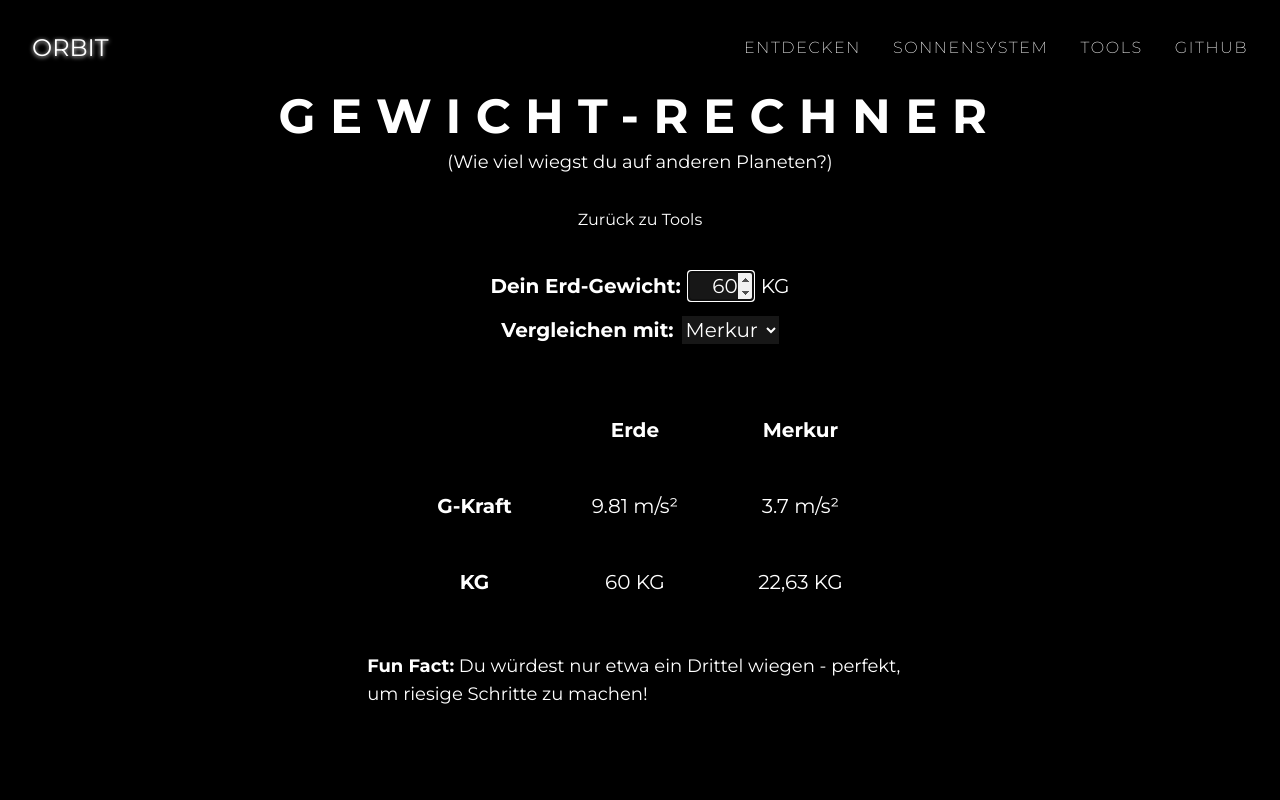
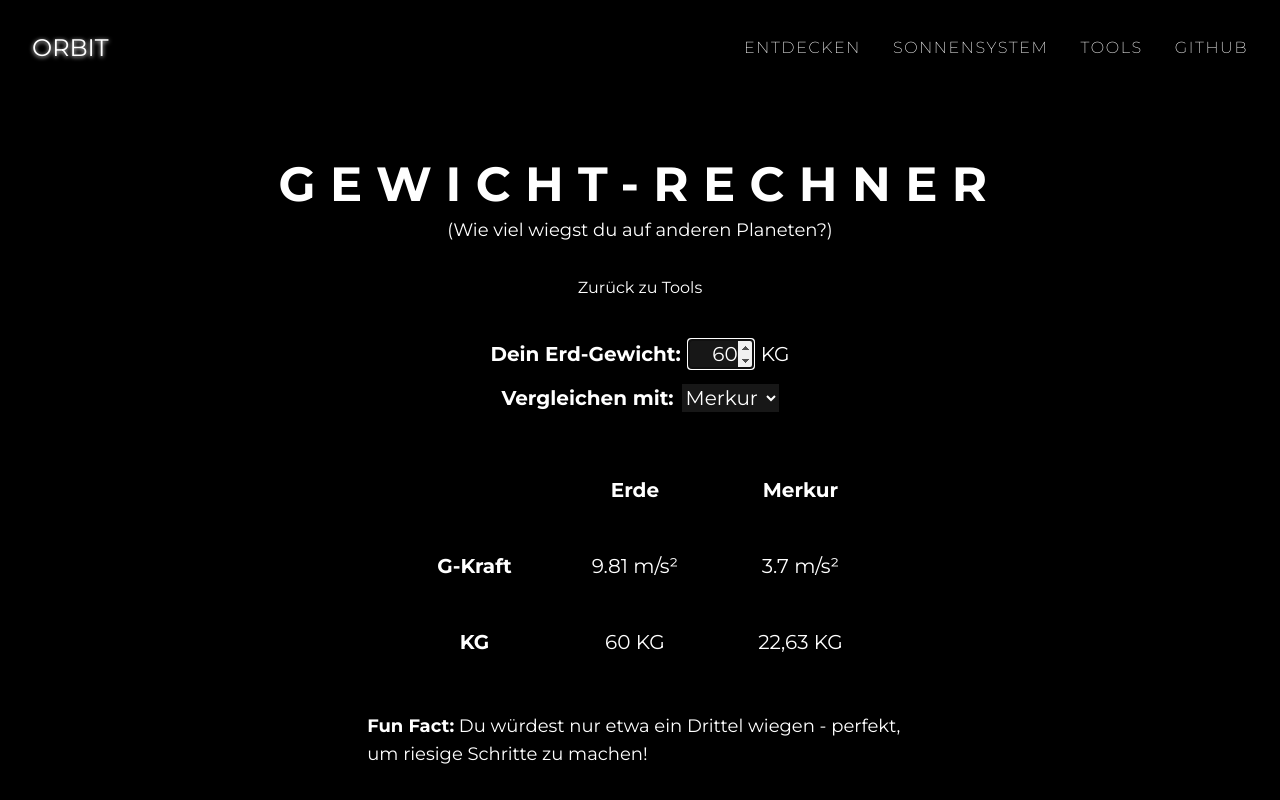
Before and after one commit to zeroequalsone/orbit, a Next.js app: page /tools/weight-calculator in a window 1280 px wide. Shown: the top 800 px of the page. Built offline with nearby package versions, Linux system fonts and the light colour scheme.

Commit message:
refactor(weight-calculator): extract WeightCalculatorControls

```diff
--- /dev/null
+++ b/app/components/weight-calculator/WeightCalculatorControls.tsx
@@ -0,0 +1,54 @@
+import { planets } from "@/data/planets";
+
+type WeightCalculatorControlsProps = {
+  earthWeight: number;
+  onEarthWeightChange: (weight: number) => void;
+  onPlanetChange: (selectedPlanetId: number) => void;
+};
+
+export default function WeightCalculatorControls({
+  earthWeight,
+  onEarthWeightChange,
+  onPlanetChange,
+}: WeightCalculatorControlsProps) {
+  return (
+    <div className="flex flex-col items-center gap-4 text-xl">
+      <div className="flex gap-2 text-xl">
+        <label htmlFor="earthWeight">
+          <b>Dein Erd-Gewicht:</b>
+        </label>
+        <input
+          className="w-16 text-right bg-neutral-900"
+          type="number"
+          id="earthWeight"
+          value={earthWeight}
+          onChange={(e) => onEarthWeightChange(Number(e.target.value))}
+          min={0}
+          max={999}
+          step={0.5}
+          autoFocus
+        />
+        KG
+      </div>
+      <div className="flex gap-2">
+        <label htmlFor="compareWith">
+          <b>Vergleichen mit:</b>
+        </label>
+        <select
+          className="bg-neutral-900"
+          id="compareWith"
+          onChange={(e) => onPlanetChange(Number(e.target.value))}
+        >
+          {planets.map(
+            (planet) =>
+              planet.id !== 0 && (
+                <option key={planet.id} value={planet.id}>
+                  {planet.name}
+                </option>
+              ),
+          )}
+        </select>
+      </div>
+    </div>
+  );
+}
--- a/app/tools/weight-calculator/page.tsx
+++ b/app/tools/weight-calculator/page.tsx
@@ -1,5 +1,6 @@
 "use client";
 
+import WeightCalculatorControls from "@/components/weight-calculator/WeightCalculatorControls";
 import WeightComparison from "@/components/weight-calculator/WeightComparison";
 import { planets } from "@/data/planets";
 import Link from "next/link";
@@ -7,71 +8,36 @@ import { useState } from "react";
 
 export default function WeightCalculator() {
   const [earthWeight, setEarthWeight] = useState<number>(60);
-  const [planetId, setPlanetId] = useState<number>(1);
-  const selectedPlanet = planets[planetId];
+  const [selectedPlanetId, setSelectedPlanetId] = useState<number>(1);
+  const selectedPlanet = planets.find(
+    (planet) => planet.id === selectedPlanetId,
+  );
 
   if (!selectedPlanet) throw new Error("Selected planet could not be found.");
 
   return (
     <section className="min-h-screen flex flex-col justify-center items-center">
-      <div className="flex flex-col gap-10 max-w-384">
+      <div className="flex flex-col p-40 gap-10 max-w-384">
+        <div className="flex flex-col items-center gap-8">
           <div className="flex flex-col items-center gap-2">
             <h1 className="text-5xl font-bold uppercase tracking-[0.3em]">
               Gewicht-Rechner
             </h1>
-          <div className="flex flex-col justify-center items-center gap-8">
             <h2 className="text-lg">
               (Wie viel wiegst du auf anderen Planeten?)
             </h2>
+          </div>
           <Link href={"/tools"}>Zurück zu Tools</Link>
         </div>
-        </div>
-        <div className="flex flex-col items-center gap-12">
-          <div className="flex flex-col items-center gap-4 text-xl">
-            <div className="flex gap-2 text-xl">
-              <label htmlFor="earthWeight">
-                <b>Dein Erd-Gewicht:</b>
-              </label>
-              <input
-                className="w-16 text-right bg-neutral-900"
-                type="number"
-                id="earthWeight"
-                value={earthWeight}
-                onChange={(e) => setEarthWeight(Number(e.target.value))}
-                min={0}
-                max={999}
-                step={0.5}
-                autoFocus
+        <WeightCalculatorControls
+          earthWeight={earthWeight}
+          onEarthWeightChange={setEarthWeight}
+          onPlanetChange={setSelectedPlanetId}
         />
-              KG
-            </div>
-            <div className="flex gap-2">
-              <label htmlFor="compareWith">
-                <b>Vergleichen mit:</b>
-              </label>
-              <select
-                className="bg-neutral-900"
-                id="compareWith"
-                onChange={(e) => setPlanetId(Number(e.target.value))}
-              >
-                {planets.map(
-                  (planet) =>
-                    planet.id !== 0 && (
-                      <option key={planet.id} value={planet.id}>
-                        {planet.name}
-                      </option>
-                    ),
-                )}
-              </select>
-            </div>
-          </div>
-          {selectedPlanet && (
         <WeightComparison
           selectedPlanet={selectedPlanet}
           earthWeight={earthWeight}
         />
-          )}
-        </div>
       </div>
     </section>
   );
```
Lines whose indentation alone changed are shown as unchanged.
